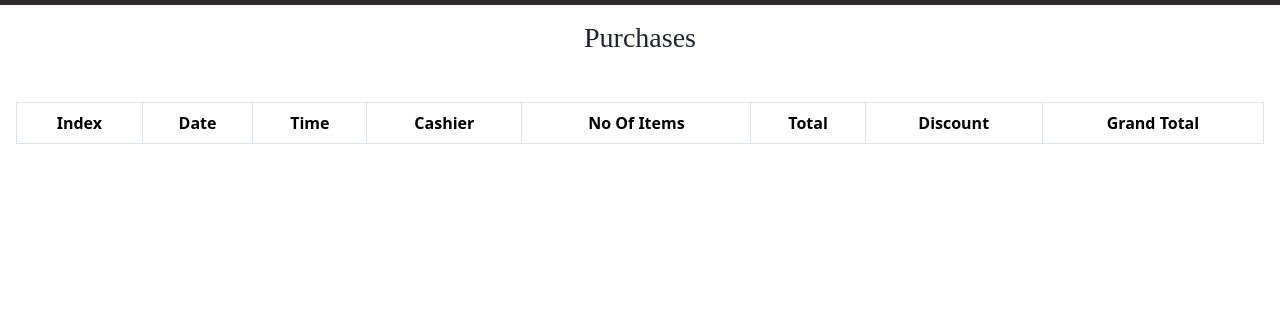
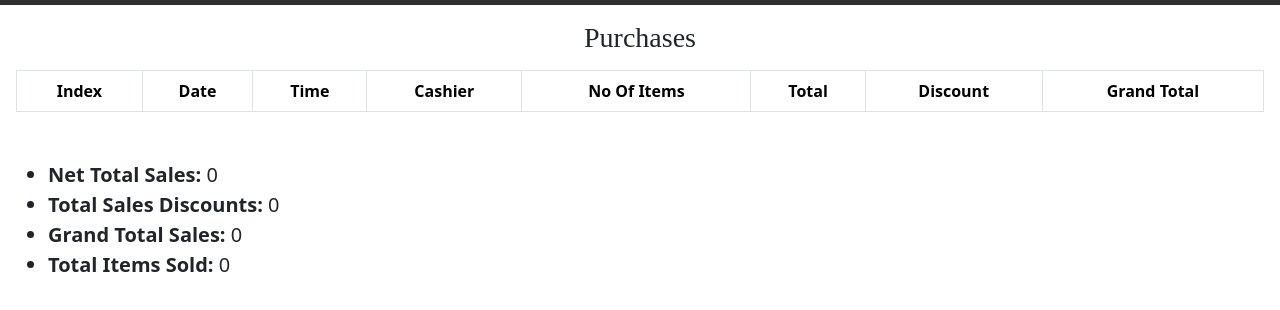
Before and after one commit to danula2008/mos_burgers, a plain HTML site: page purchases/purchases.html in a window 1280 px wide. Shown: the part 54-364 px from the top of the page. Drawn offline with nearby package versions, Linux system fonts and the light colour scheme; files whose address does not match are found by name; a web font is replaced by a local one.

Commit message:
improved purchases, navigation

```diff
--- a/checkout/app_checkout.js
+++ b/checkout/app_checkout.js
@@ -175,7 +175,7 @@ function cashPaymentDoneBtn() {
   if (document.getElementById("balance-amount").value >= 0) {
     alert("Payment Successful");
 
-    // downloadPDF();
+    downloadPDF();
     window.location.href = "../dashboard/dashboard.html";
 
     let purchases = JSON.parse(sessionStorage.getItem('purchases')) || [];
--- a/purchases/purchases.html
+++ b/purchases/purchases.html
@@ -18,7 +18,7 @@
 <body>
     <nav class="navbar navbar-expand-lg bgd-black">
         <div class="container-fluid">
-            <a class="navbar-brand ms-4" href="#">
+            <a class="navbar-brand ms-4" href="../dashboard/dashboard.html">
                 <img src="../img/logo.png" alt="logo" width="180px" class="ms-3">
             </a>
             <button class="navbar-toggler" type="button" data-bs-toggle="collapse" data-bs-target="#navbarNavAltMarkup"
@@ -48,7 +48,7 @@
 
     <div class="text-center mt-3 px-3">
         <h3 class="font-kavoon">Purchases</h3>
-        <table class="table table-striped table-bordered mt-5 table-hover table-responsive">
+        <table class="table table-striped table-bordered mt-3 table-hover table-responsive">
             <thead class="thead-dark">
                 <tr>
                     <th>Index</th>
@@ -64,6 +64,12 @@
             <tbody id="tableBody">
             </tbody>
         </table>
+        <ul class="mt-5 text-start fs-5">
+            <li><b>Net Total Sales:</b> <span id="netTotalSales"></span></li>
+            <li><b>Total Sales Discounts:</b> <span id="totalSalesDiscounts"></span></li>
+            <li><b>Grand Total Sales:</b> <span id="grandTotalSaled"></span></li>
+            <li><b>Total Items Sold:</b> <span id="totalItemsSold"></span></li>
+        </ul>
     </div>
 
 
--- a/purchases/purchases.js
+++ b/purchases/purchases.js
@@ -4,6 +4,11 @@ const purchaseList = document.getElementById("tableBody");
 document.getElementById("lblCashier").innerText = JSON.parse(
   sessionStorage.getItem("Cashier")
 );
+
+netTotalSales = 0;
+totalSalesDiscounts = 0;
+grandTotalSales = 0;
+totalItemsSold = 0;
 
 for (let i = 0; i < purchases.length; i++) {
   purchaseList.innerHTML += `
@@ -17,7 +22,17 @@ for (let i = 0; i < purchases.length; i++) {
     <td>${purchases[i].TotalDiscounts}</td>
     <td>${purchases[i].GrandTotal}</td>
 </tr>`;
+
+netTotalSales += purchases[i].Total;
+totalSalesDiscounts += purchases[i].TotalDiscounts;
+grandTotalSales += purchases[i].GrandTotal;
+totalItemsSold += purchases[i].NumberOfItems;
 }
+
+document.getElementById("netTotalSales").innerText = netTotalSales;
+document.getElementById("totalSalesDiscounts").innerText = totalSalesDiscounts;
+document.getElementById("grandTotalSaled").innerText = grandTotalSales;
+document.getElementById("totalItemsSold").innerText = totalItemsSold;
 
 const tableBody = document.getElementById("tableBody");
 
```
Also changed, not shown: dashboard/dashboard.html (+1 -1 lines).
